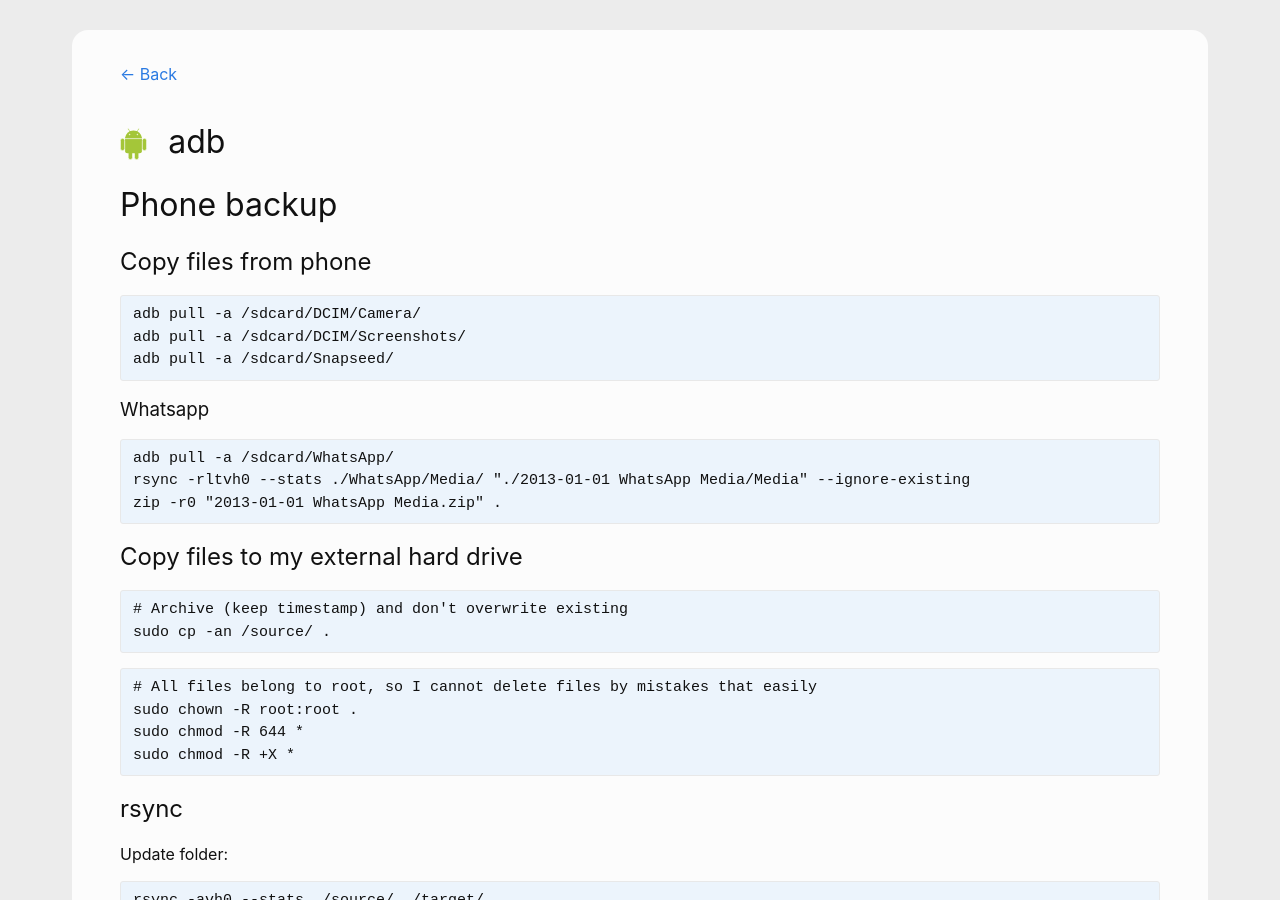
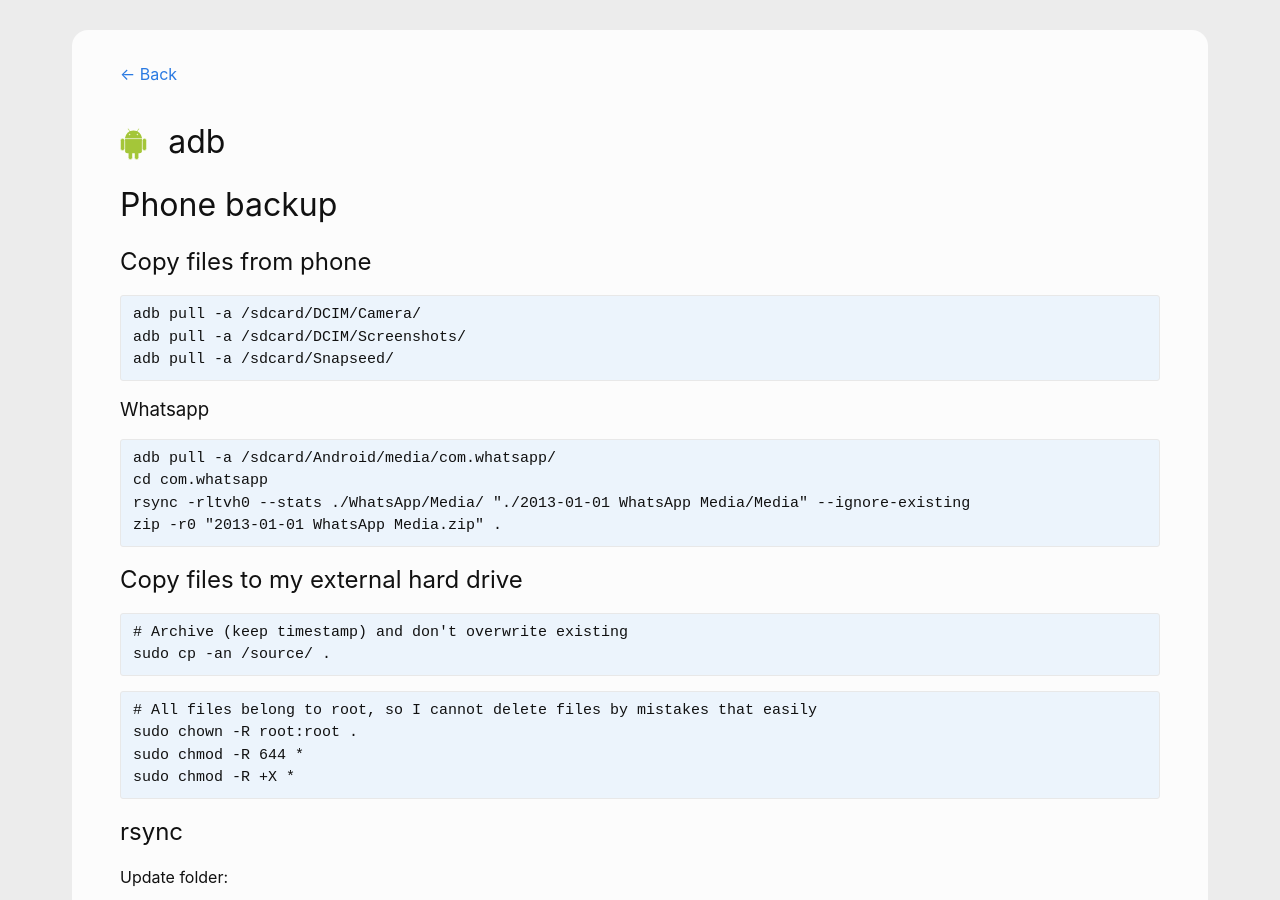
Before and after one commit to andreas-mausch/cheatsheets, a Jekyll site: the page built from _cheatsheets/adb.md, in a window 1280 px wide and 900 px high. Built offline with Jekyll 4.4.1, drawn with Linux system fonts in a browser that asks for light colours.

````diff
--- a/_cheatsheets/adb.md
+++ b/_cheatsheets/adb.md
@@ -17,7 +17,8 @@ adb pull -a /sdcard/Snapseed/
 ### Whatsapp
 
 ```
-adb pull -a /sdcard/WhatsApp/
+adb pull -a /sdcard/Android/media/com.whatsapp/
+cd com.whatsapp
 rsync -rltvh0 --stats ./WhatsApp/Media/ "./2013-01-01 WhatsApp Media/Media" --ignore-existing
 zip -r0 "2013-01-01 WhatsApp Media.zip" .
 ```
````
